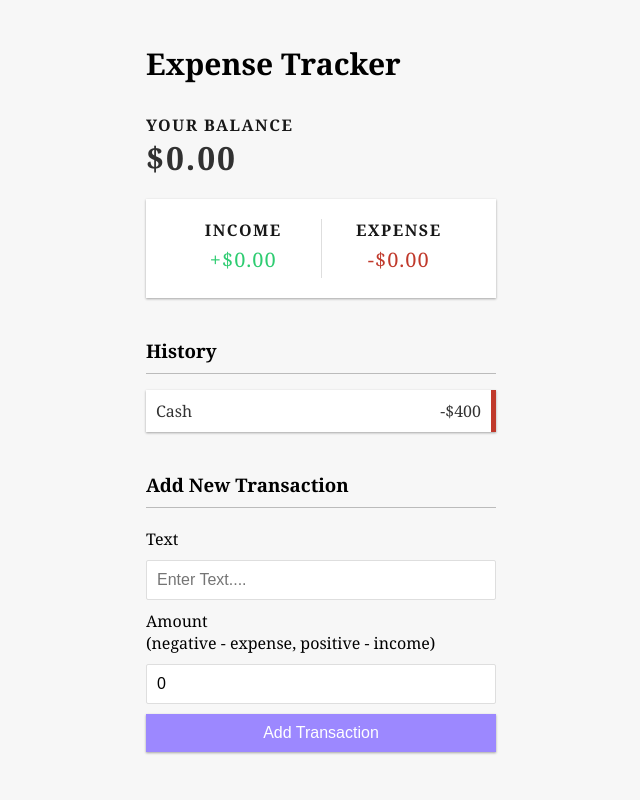
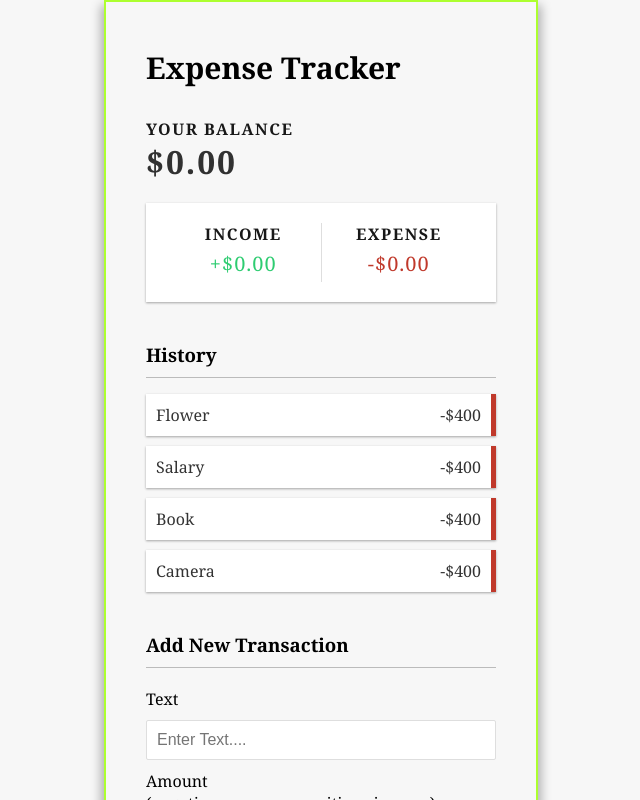
Before and after one commit to Officialibn1/Expense-Tracker, a React (Create React App) app: page / in a window 1280 px wide. Shown: the top 800 px of the page, without its empty margins (319-959 px from the left). Built offline with nearby package versions, Linux system fonts and the light colour scheme.

Commit message:
change:  modified the transactionlist value into a dynamic one from the datas imported from the GlobalContext using useContext

```diff
--- a/src/App.js
+++ b/src/App.js
@@ -9,7 +9,8 @@
 
 function App() {
   return (
-    <GlobalProvider className='app'>
+    <GlobalProvider>
+      <div className='app'>
         <Header />
         <div className="container">
           <Ballance />
@@ -17,6 +18,7 @@
           <TransactionList />
           <AddTransaction />
         </div>
+      </div>
     </GlobalProvider>
   );
 }
--- a/src/components/TransactionList.jsx
+++ b/src/components/TransactionList.jsx
@@ -1,12 +1,20 @@
+import { useContext } from "react";
+import { GolbalContext } from "../context/GlobalState";
 
 const TransactionList = () => {
+    const {transactions} = useContext(GolbalContext);
+
+
+
     return (
         <>
             <h3>History</h3>
             <ul className="list">
-                <li className="minus">
-                    Cash <span>-$400</span> <button className="delete-btn">x</button>
-                </li>
+                {transactions.map(transaction => (
+                    <li className="minus">
+                        {transaction.text} <span>-$400</span> <button className="delete-btn">x</button>
+                    </li>
+                ))}
             </ul>
 
         </>
```
Lines whose indentation alone changed are shown as unchanged.
